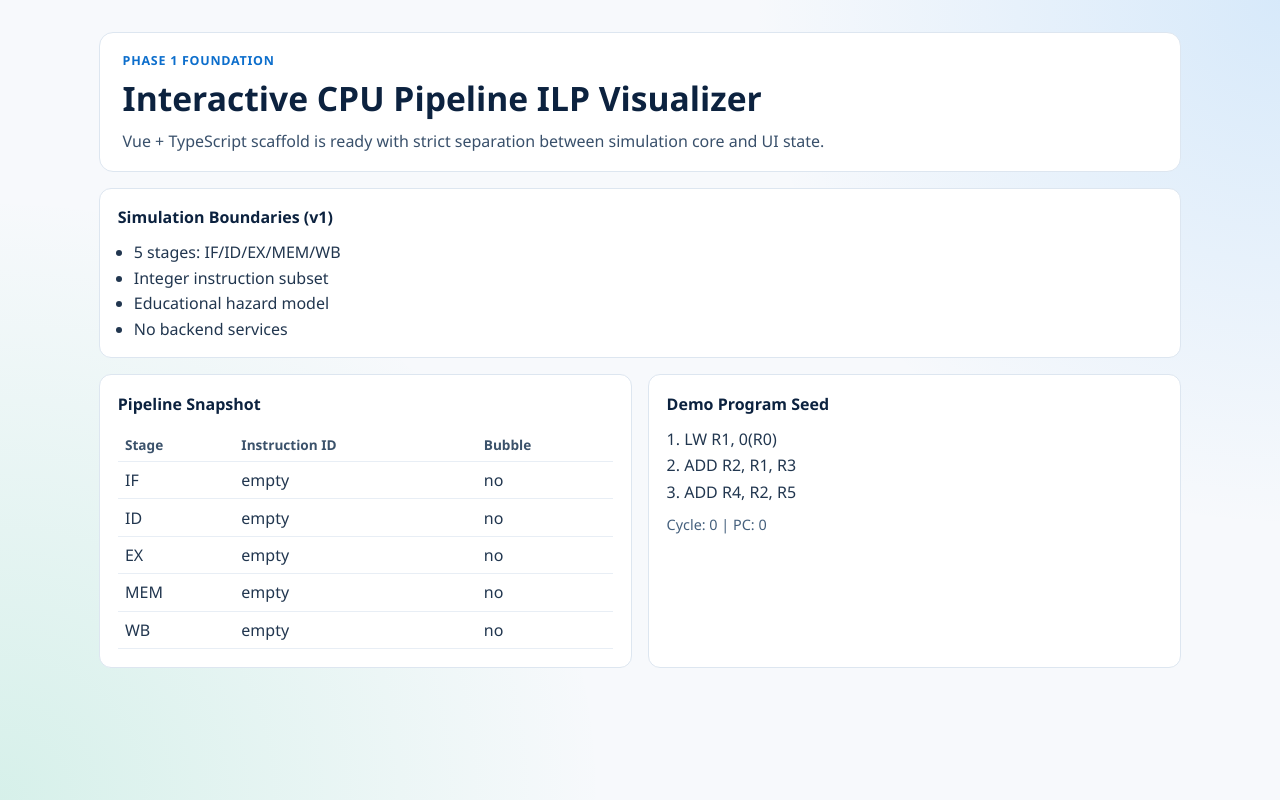
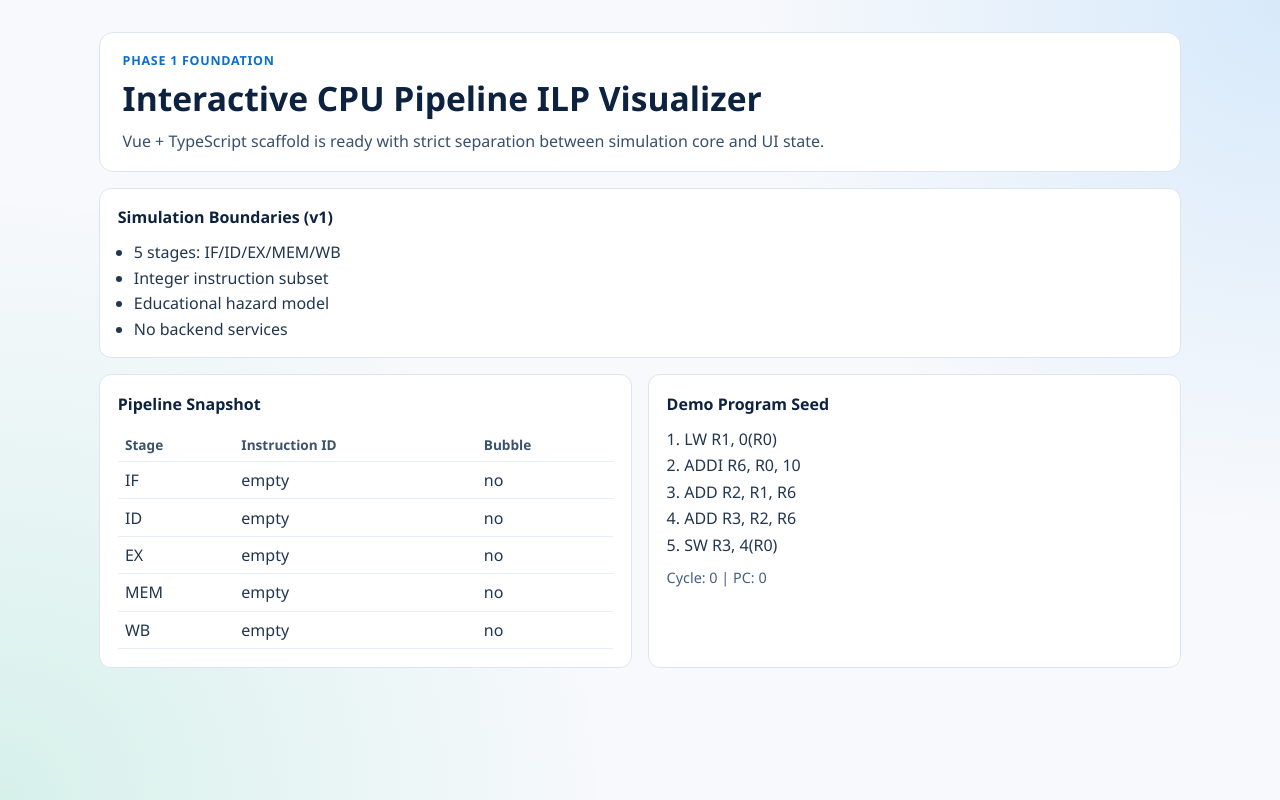
Before and after one commit to spatil47/instruction-pipelining-simulator, a Vue app: page / in a window 1280 px wide. Built offline with nearby package versions, Linux system fonts and the light colour scheme.

Commit message:
feat(demo): update default demo program to show ILP, load-use, and forwarding

```diff
--- a/src/simulator/initialState.ts
+++ b/src/simulator/initialState.ts
@@ -5,6 +5,8 @@ import {
 } from "./config";
 import type { Instruction, MachineState } from "./types";
 
+// Default demo: shows load-use stall (LW→ADD), MEM→EX forwarding (ADD→ADD),
+// an independent instruction that runs in parallel, and a store.
 export const DEFAULT_DEMO_PROGRAM: Instruction[] = [
   {
     id: 1,
@@ -12,23 +14,39 @@ export const DEFAULT_DEMO_PROGRAM: Instruction[] = [
     dst: "R1",
     src1: "R0",
     immediate: 0,
-    rawText: "LW R1, 0(R0)",
+    rawText: "LW R1, 0(R0)",    // load R1 from Mem[0] — triggers load-use if followed immediately
   },
   {
     id: 2,
-    opcode: "ADD",
-    dst: "R2",
-    src1: "R1",
-    src2: "R3",
-    rawText: "ADD R2, R1, R3",
+    opcode: "ADDI",
+    dst: "R6",
+    src1: "R0",
+    immediate: 10,
+    rawText: "ADDI R6, R0, 10", // independent: fills load-use slot with useful work
   },
   {
     id: 3,
     opcode: "ADD",
-    dst: "R4",
+    dst: "R2",
+    src1: "R1",
+    src2: "R6",
+    rawText: "ADD R2, R1, R6",  // RAW on R1 (from LW) and R6 (from ADDI) — forwarding resolves R6
+  },
+  {
+    id: 4,
+    opcode: "ADD",
+    dst: "R3",
     src1: "R2",
-    src2: "R5",
-    rawText: "ADD R4, R2, R5",
+    src2: "R6",
+    rawText: "ADD R3, R2, R6",  // RAW on R2 (from ADD above) — MEM→EX forwarding
+  },
+  {
+    id: 5,
+    opcode: "SW",
+    src1: "R0",
+    src2: "R3",
+    immediate: 4,
+    rawText: "SW R3, 4(R0)",    // store result to Mem[4]
   },
 ];
 
```
